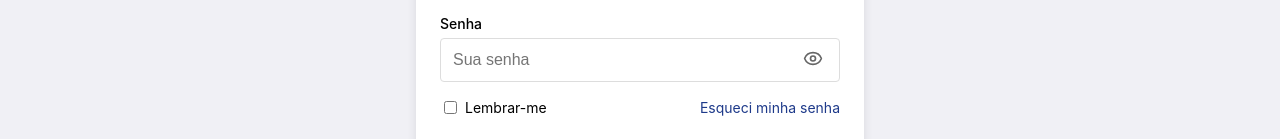
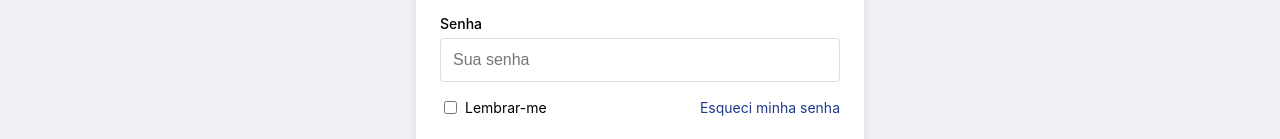
Before and after one commit to bruno2608/bjj-academy, a React (Create React App) app: page /login in a window 1280 px wide. Shown: the part 332-471 px from the top of the page. Built offline with nearby package versions, Linux system fonts and the light colour scheme.

Commit message:
adequando mostrar/ocultar senha login

```diff
--- a/src/views/LoginView.js
+++ b/src/views/LoginView.js
@@ -209,25 +209,6 @@ const LoginView = () => {
                     boxSizing: 'border-box'
                   }}
                 />
-                <button
-                  type="button"
-                  onClick={() => setShowPassword(!showPassword)}
-                  style={{
-                    position: 'absolute',
-                    right: '12px',
-                    top: '50%',
-                    transform: 'translateY(-50%)',
-                    background: 'none',
-                    border: 'none',
-                    cursor: 'pointer',
-                    padding: '0 5px',
-                    color: '#666',
-                    zIndex: 2
-                  }}
-                  aria-label={showPassword ? "Ocultar senha" : "Mostrar senha"}
-                >
-                  {showPassword ? <EyeOff size={20} /> : <Eye size={20} />}
-                </button>
               </div>
             </div>
 
```
